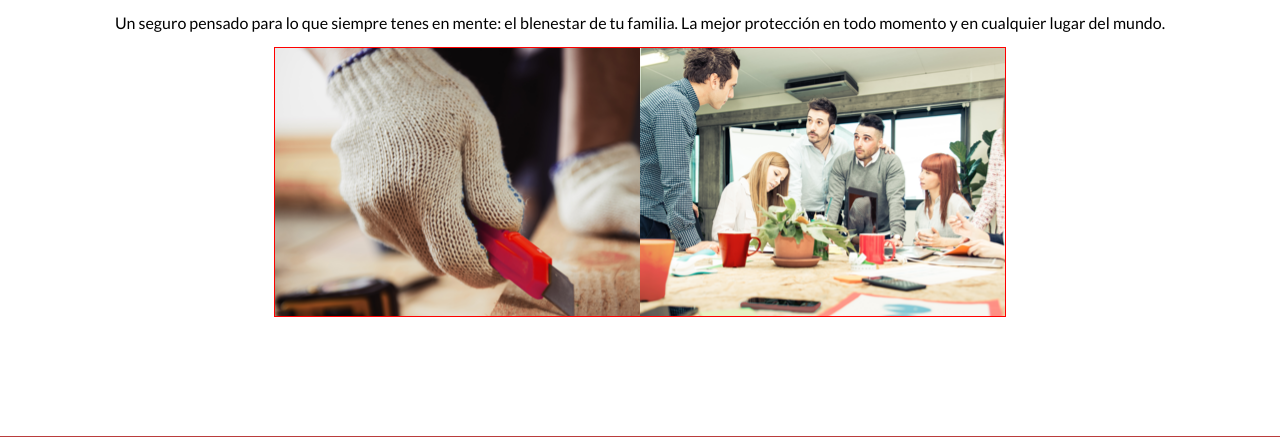
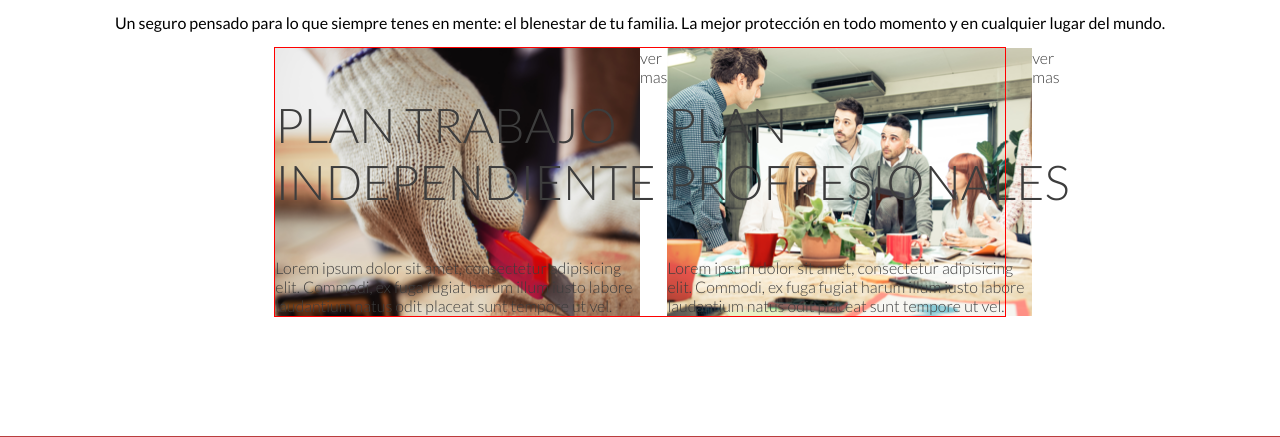
Before and after one commit to guykeren3/Task-website, a plain HTML site: page index.html in a window 1280 px wide. Shown: the part 773-1210 px from the top of the page. Drawn offline with Linux system fonts and the light colour scheme.

Commit message:
working on website design planning sections with the two photos

```diff
--- a/index.html
+++ b/index.html
@@ -87,8 +87,20 @@
 
     <div class="boxes-wrapper">
       <a href="#" class="left-box-container">
+        <div class="details-link-left">
+          <h3>plan trabajo independiente</h3>
+          <p>Lorem ipsum dolor sit amet, consectetur adipisicing elit. Commodi, ex fuga fugiat harum illum iusto labore
+            laudantium natus odit placeat sunt tempore ut vel.</p>
+        </div>
+        <a href="#" class="plan-section-link">ver mas</a>
       </a>
       <a href="#" class="right-box-container">
+        <div class="details-link-right">
+          <h3>plan proffesionales</h3>
+          <p>Lorem ipsum dolor sit amet, consectetur adipisicing elit. Commodi, ex fuga fugiat harum illum iusto labore
+            laudantium natus odit placeat sunt tempore ut vel.</p>
+        </div>
+        <a href="#" class="plan-section-link">ver mas</a>
       </a>
     </div>
   </div>
```
